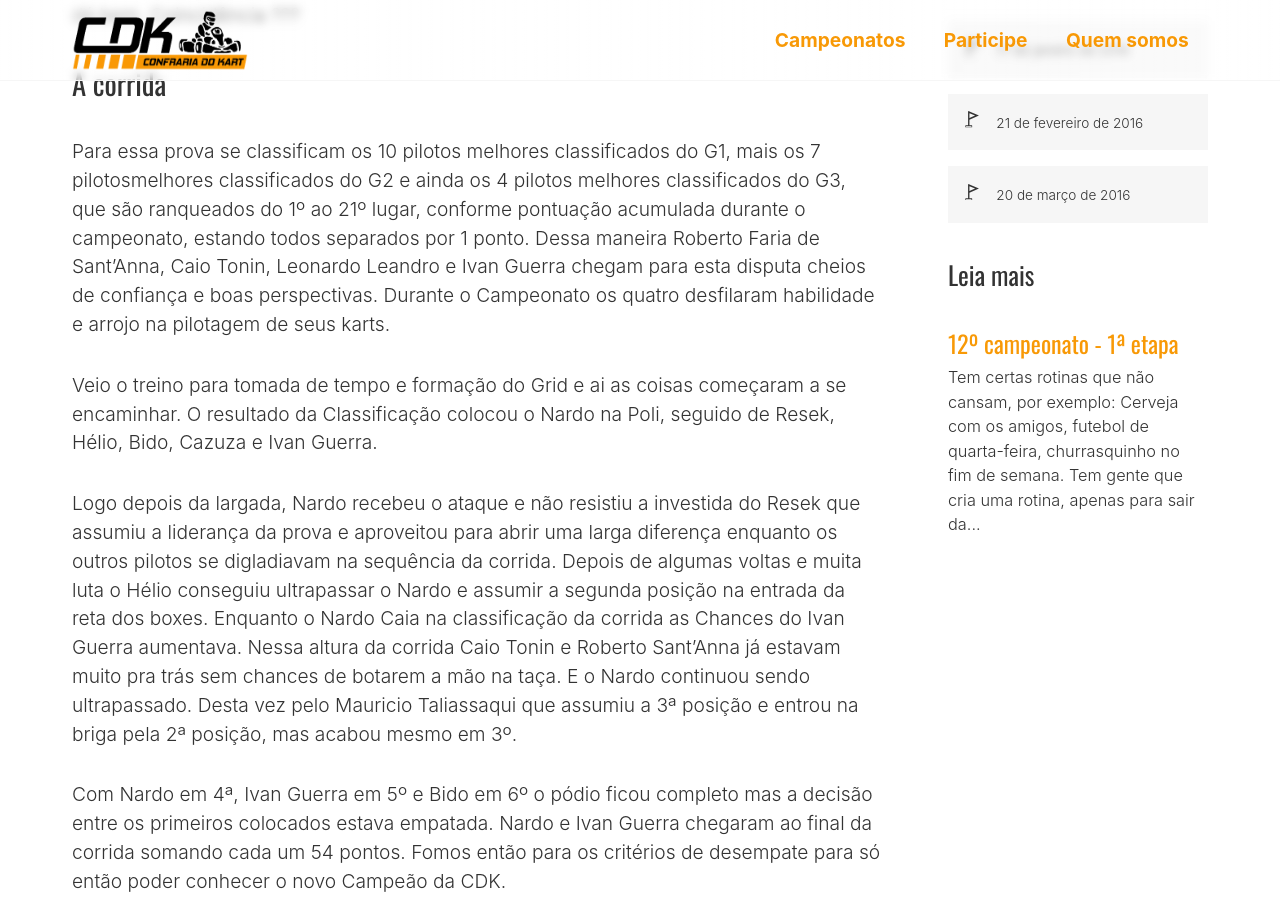
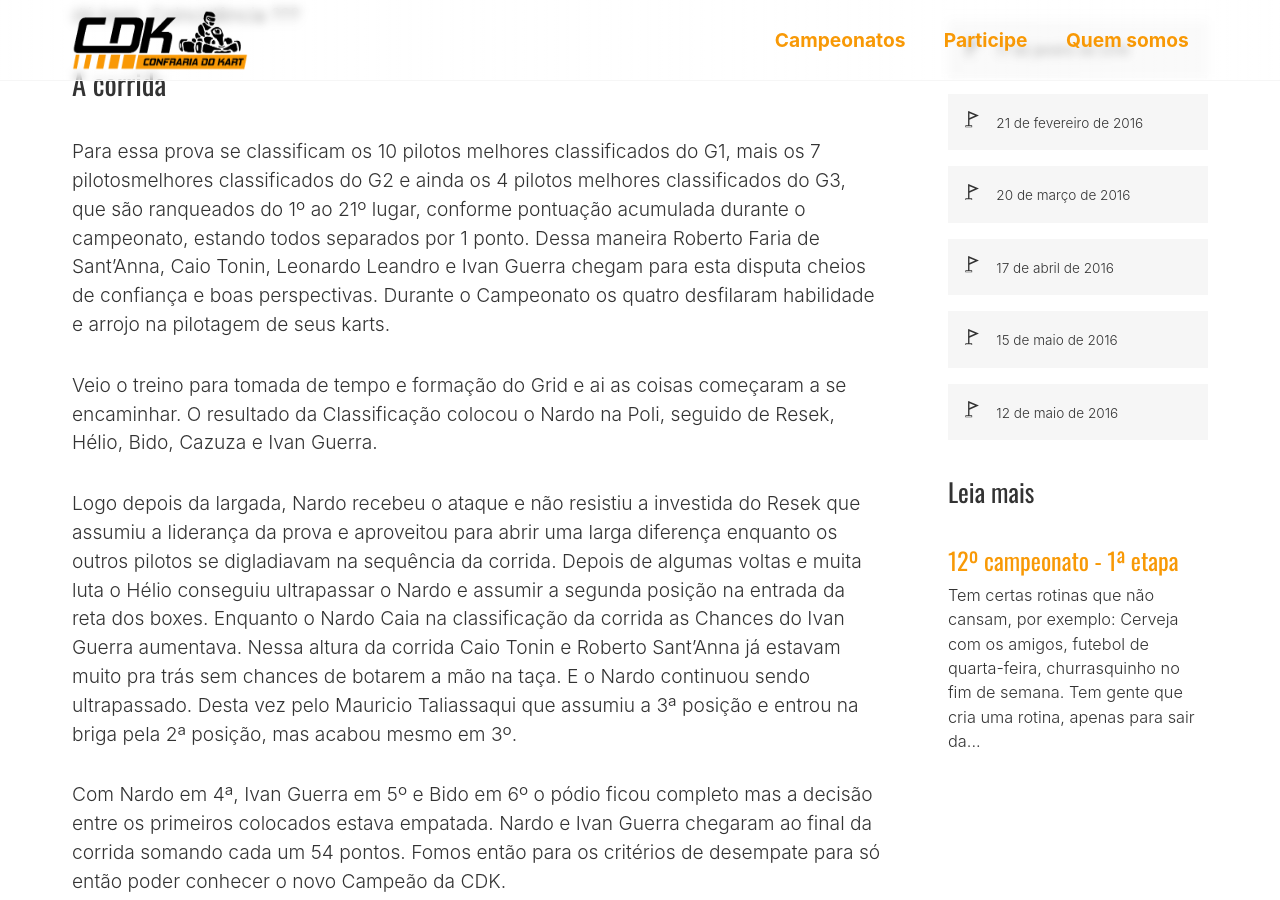
Before and after one commit to ConfrariaDoKart/confrariadokart.github.io, a Jekyll site: the page built from _posts/2016-01-10-12o-campeonato-da-confraria-do-kart.markdown, in a window 1280 px wide and 900 px high, scrolled down 1147 px. Built offline with Jekyll 4.4.1, drawn with Linux system fonts in a browser that asks for light colours.

Commit message:
All step dates

```diff
--- a/_campeonatos/12o-campeonato.markdown
+++ b/_campeonatos/12o-campeonato.markdown
@@ -9,4 +9,10 @@ etapas:
   pista:
 - date: 2016-03-20 00:00:00 -03:00
   pista:
+- date: 2016-04-17 00:00:00 -03:00
+  pista:
+- date: 2016-05-15 00:00:00 -03:00
+  pista:
+- date: 2016-05-12 00:00:00 -03:00
+  pista:
 ---
```
